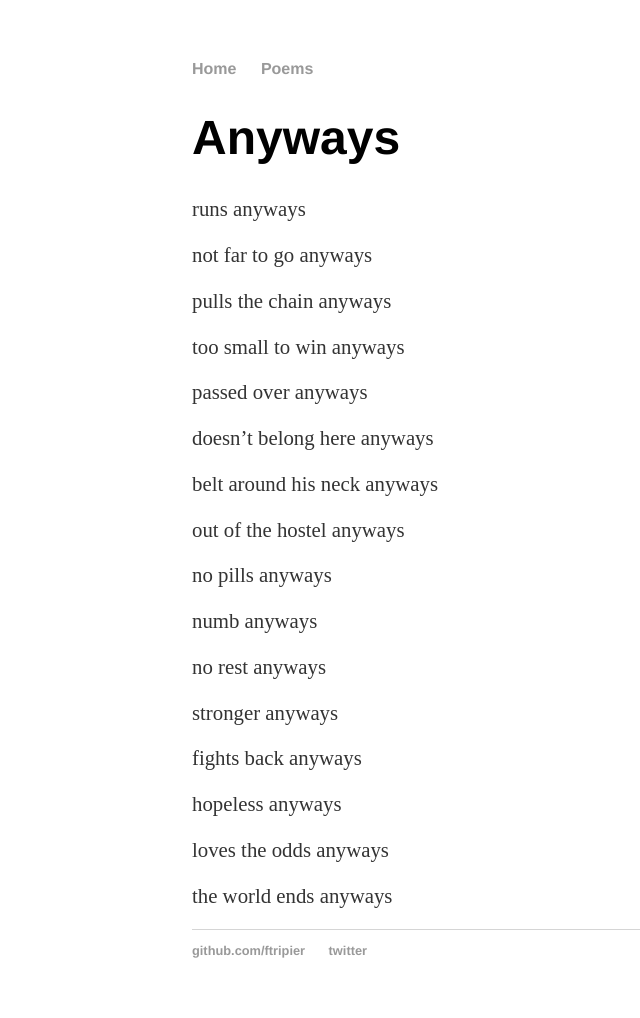
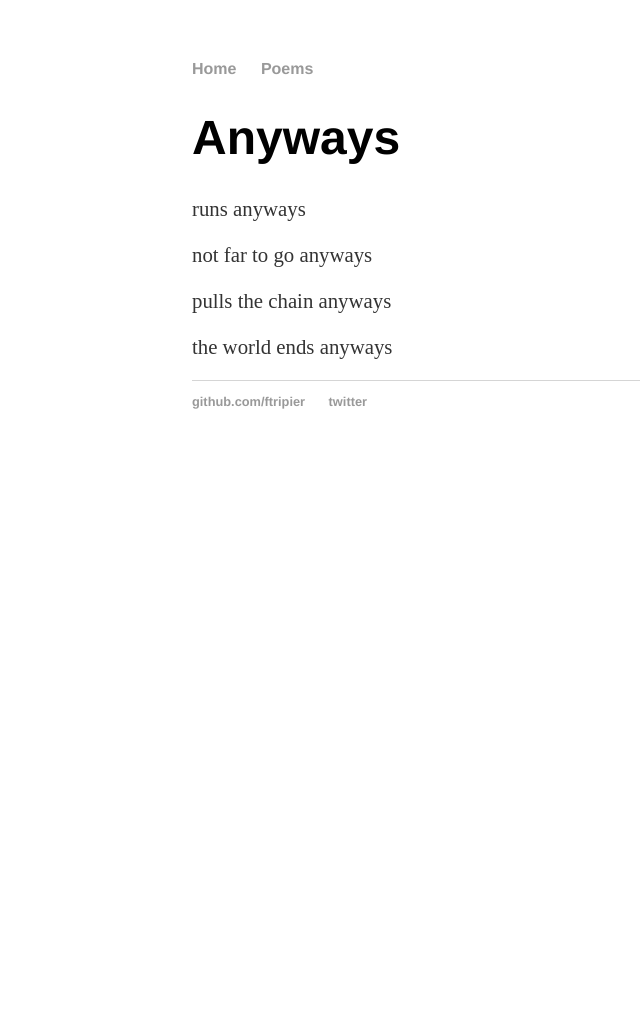
Before and after one commit to ftripier/ftripier.github.io, a Jekyll site: the page built from _posts/2020-04-20-anyways.markdown, in a window 1280 px wide. Shown: the whole page, without its empty margins (0-640 px from the left). Built offline with Jekyll 4.4.1, drawn with Linux system fonts in a browser that asks for light colours; our own code applies the rules of GitHub Pages for plain Markdown files; after the commit the page ends 900 px from its top, so only the background shows below that.

Commit message:
anyways improvements

```diff
--- a/_posts/2020-04-20-anyways.markdown
+++ b/_posts/2020-04-20-anyways.markdown
@@ -4,28 +4,4 @@ not far to go anyways
 
 pulls the chain anyways
 
-too small to win anyways
-
-passed over anyways
-
-doesn't belong here anyways
-
-belt around his neck anyways
-
-out of the hostel anyways
-
-no pills anyways
-
-numb anyways
-
-no rest anyways
-
-stronger anyways
-
-fights back anyways
-
-hopeless anyways
-
-loves the odds anyways
-
 the world ends anyways
```
